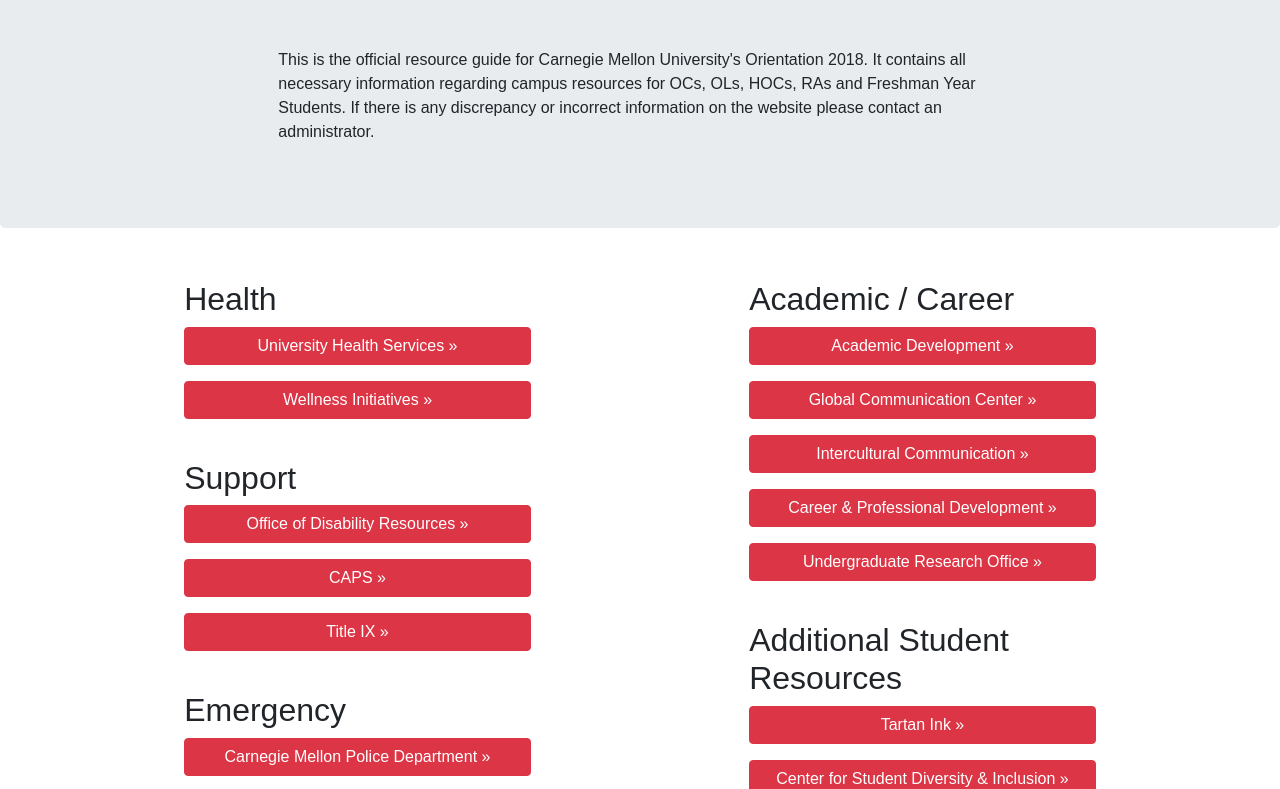
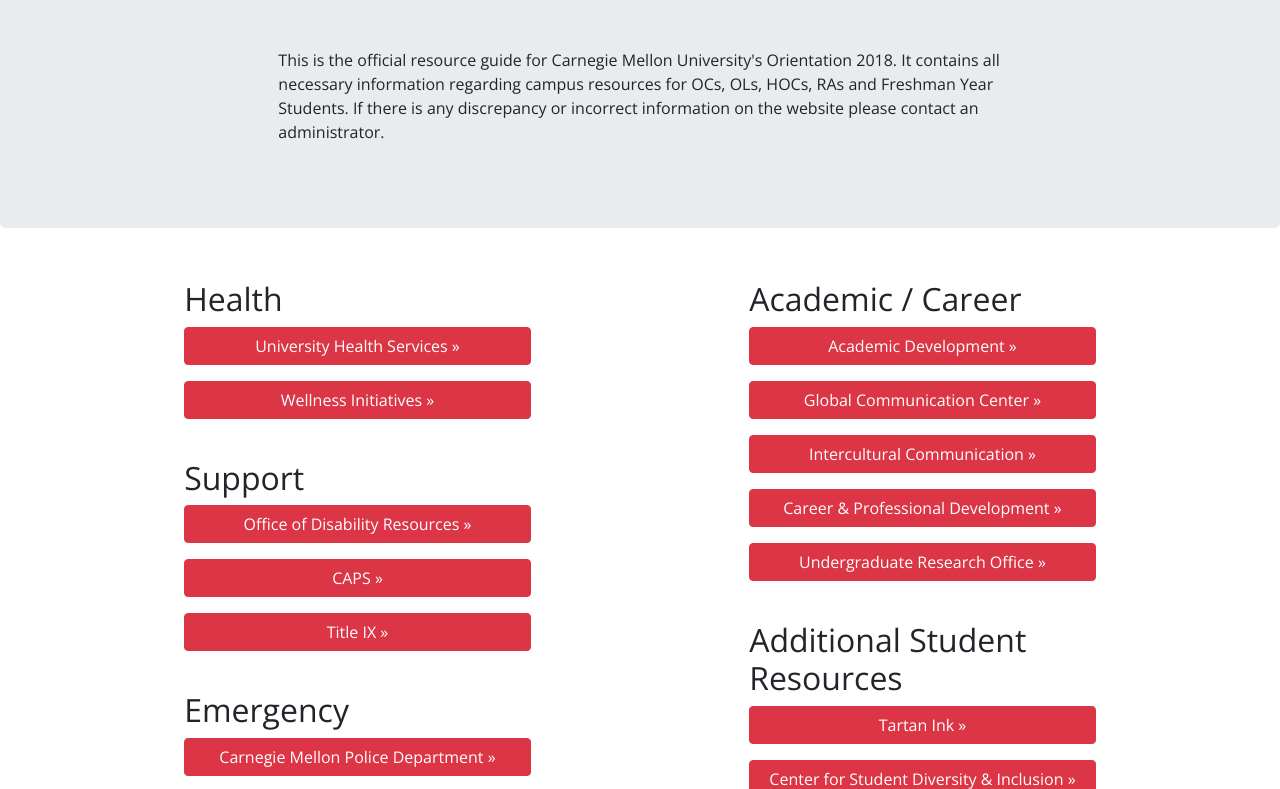
Before and after one commit to bharathprabhu01/Web-Design-Project, a plain HTML site: page index.html in a window 1280 px wide. Shown: the part 462-1251 px from the top of the page. Drawn offline with nearby package versions, Linux system fonts and the light colour scheme.

Commit message:
Update style.css

```diff
--- a/css/style.css
+++ b/css/style.css
@@ -1,7 +1,11 @@
-@import url('https://fonts.googleapis.com/css?family=Didact+Gothic');
+@import url('https://fonts.googleapis.com/css?family=Open+Sans');
+
+* {
+  font-family: 'Open Sans', sans-serif;
+}
 
 body {
-    font-family: Arial, sans-serif;
+    font-family: 'Open Sans', sans-serif;
 }
 
 span {
```
